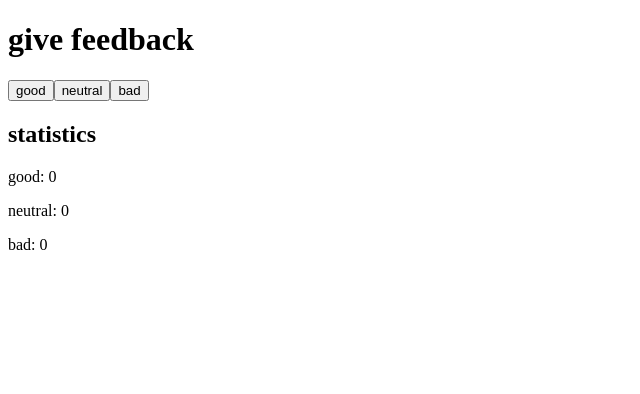
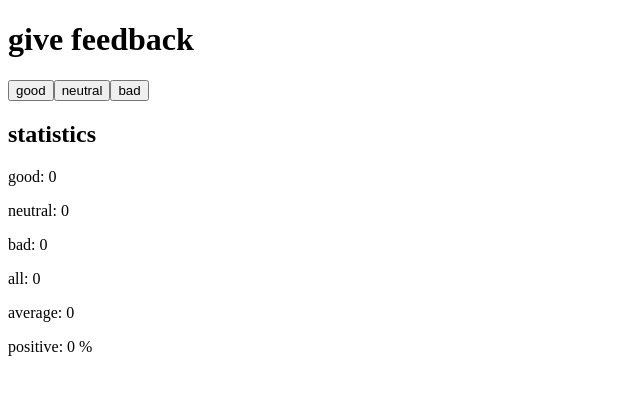
Before and after one commit to vzbel/fullstack-open, a React (Vite) app in the folder part1/unicafe/: page / in a window 1280 px wide. Shown: the top 394 px of the page, without its empty margins (0-640 px from the left). Built offline with nearby package versions, Linux system fonts and the light colour scheme.

Commit message:
Complete exercise 1.7

```diff
--- a/part1/unicafe/src/App.jsx
+++ b/part1/unicafe/src/App.jsx
@@ -6,16 +6,20 @@ const Button = ({onClick, text}) => (
 );
 
 // Display cafe ratings
-const Display = ({good, neutral, bad}) => {
+const Display = ({good, neutral, bad, all, avg, positivePct}) => {
   return (
     <div>
       <h2>statistics</h2>
       <p>good: {good}</p>
       <p>neutral: {neutral}</p>
       <p>bad: {bad}</p>
+      <p>all: {all}</p>
+      <p>average: {avg}</p>
+      <p>positive: {positivePct} %</p>
     </div>
   );
 }
+
 
 const App = () => {
   // Clicks for each btn
@@ -27,13 +31,47 @@ const App = () => {
   const handleNeutral = () => setNeutral(neutral + 1);
   const handleBad = () => setBad(bad + 1);
 
+  const weights = {
+    good: 1,
+    neutral: 0,
+    bad: -1
+  };
+
+  const calculateTotal = () => {
+    return good + neutral + bad;
+  }
+
+  const calculateRatingAvg = () => {
+    const total = calculateTotal();
+    if(total === 0){
+      return 0;
+    }
+    return ((good * weights.good + neutral * weights.neutral +
+    bad * weights.bad) / total)
+  };
+
+  const calculatePositivePct = () => {
+    const total = calculateTotal();
+    if(total === 0){
+      return 0;
+    }
+    return good / total * 100.0;
+  };
+
   return (
     <div>
       <h1>give feedback</h1>
       <Button onClick={handleGood} text="good"/>
       <Button onClick={handleNeutral} text="neutral"/>
       <Button onClick={handleBad} text="bad"/>
-      <Display good={good} neutral={neutral} bad={bad} />
+      <Display
+        good={good}
+        neutral={neutral}
+        bad={bad}
+        all={calculateTotal()}
+        avg={calculateRatingAvg()}
+        positivePct={calculatePositivePct()}
+      />
     </div>
   );
 };
```
